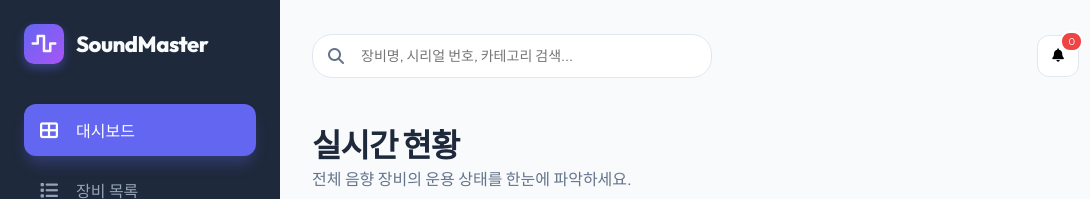
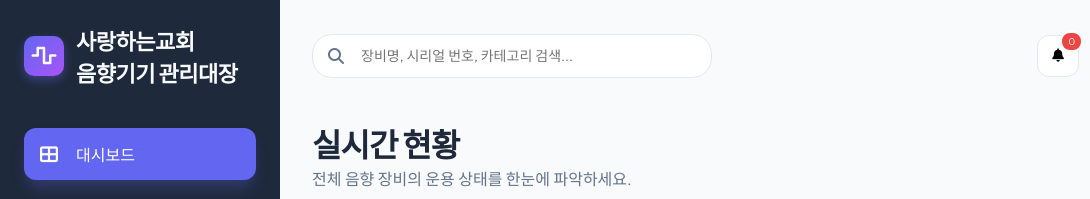
Before and after one commit to Han-SeungJun/soundMachineMaster, a plain HTML site: page index.html in a window 1280 px wide. Shown: the top 199 px of the page, 0-1090 px from the left. Drawn offline with nearby package versions, Linux system fonts and the light colour scheme; no server answers; a web font is replaced by a local one.

Commit message:
title 수정

```diff
--- a/index.html
+++ b/index.html
@@ -905,7 +905,7 @@
                 <div class="logo-icon">
                     <i class="fas fa-wave-square"></i>
                 </div>
-                <span class="logo-text">SoundMaster</span>
+                <span class="logo-text">사랑하는교회<br />음향기기 관리대장</span>
             </div>
 
             <nav class="nav-menu">
```
